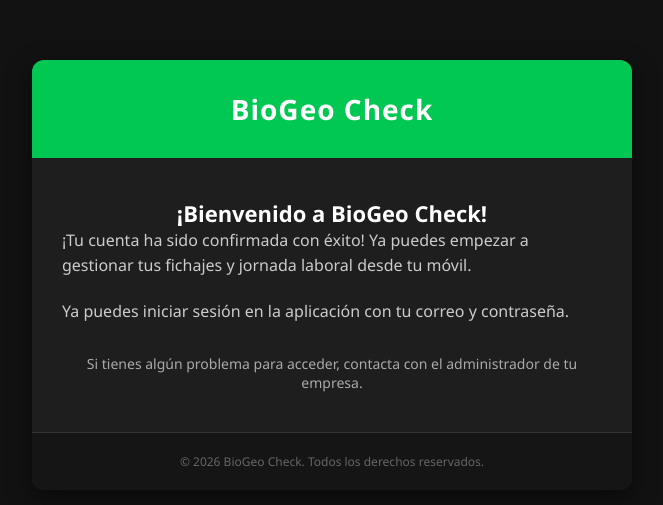
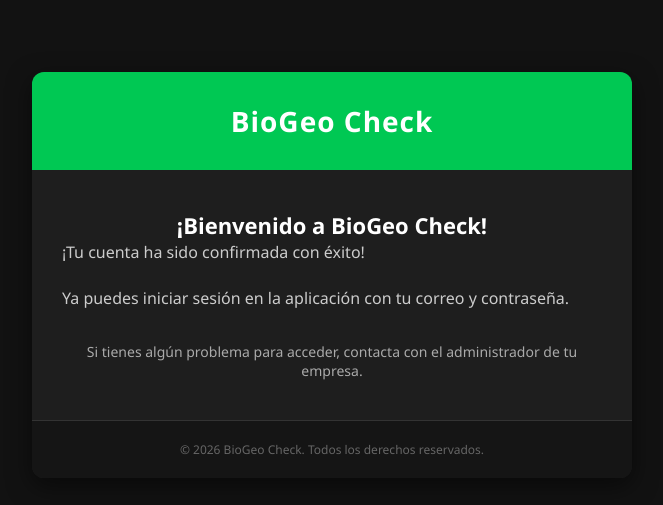
Before and after one commit to alejandrobellver/BioGeo-Check, a plain HTML site: page index.html in a window 1280 px wide. Shown: the part 125-630 px from the top of the page, without its empty margins (308-971 px from the left). Drawn offline with Linux system fonts and the light colour scheme.

Commit message:
Update index.html

```diff
--- a/index.html
+++ b/index.html
@@ -36,7 +36,7 @@
         <h2 style="margin-top: 0; color: #FFFFFF; font-size: 22px;">¡Bienvenido a BioGeo Check!</h2>
 
         <p style="color: #CCCCCC; font-size: 16px; line-height: 1.6; text-align: left;">
-          ¡Tu cuenta ha sido confirmada con éxito! Ya puedes empezar a gestionar tus fichajes y jornada laboral desde tu móvil.
+          ¡Tu cuenta ha sido confirmada con éxito!
         </p>
 
         <p style="color: #CCCCCC; font-size: 16px; line-height: 1.6; text-align: left; margin-top: 20px;">
```
